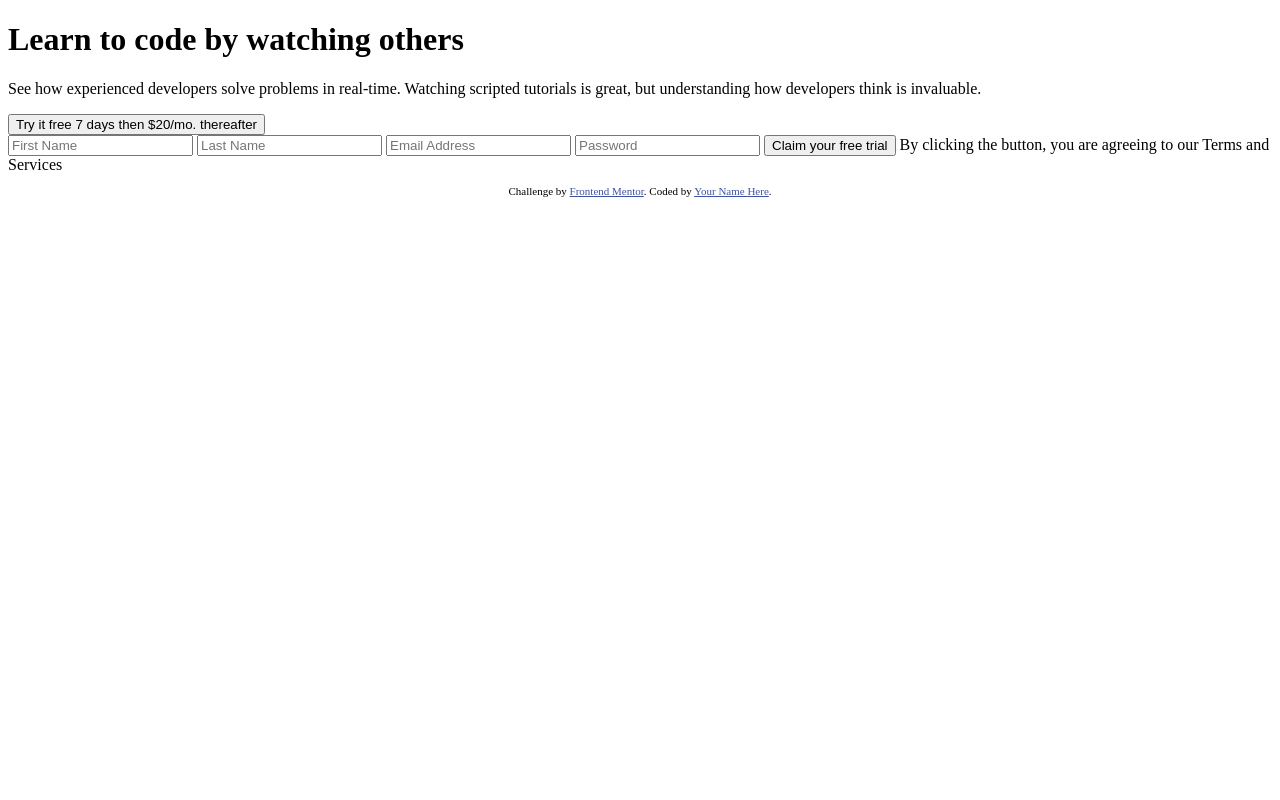
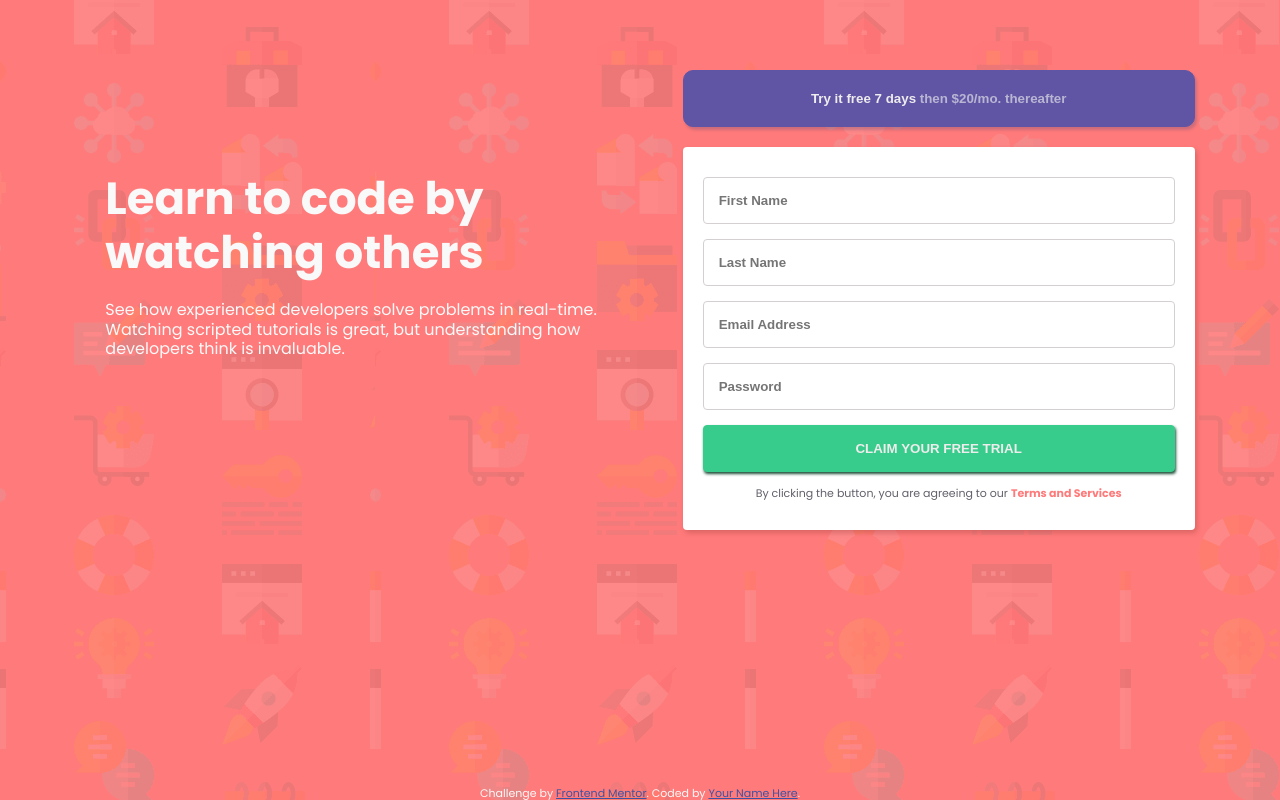
Before and after one commit to Favourezeugwa/Sign-up-form, a plain HTML site: page index.html in a window 1280 px wide. Drawn offline with Linux system fonts and the light colour scheme; a script that the page names is missing.

Commit message:
Modify index.html and style.css

```diff
--- a/index.html
+++ b/index.html
@@ -14,6 +14,7 @@
     <title>Favour | Intro component with sign up form</title>
   </head>
   <body>
+    <main>
       <header class="heading">
         <h1 class="heading-intro">Learn to code by watching others</h1>
         <p class="heading-bio">
@@ -22,9 +23,9 @@
           invaluable.
         </p>
       </header>
-    <main>
+      <section>
         <button type="button" class="tryIt-btn">
-        Try it free 7 days then $20/mo. thereafter
+          <b>Try it free 7 days</b> then $20/mo. thereafter
         </button>
         <form action="POST">
           <input
@@ -51,9 +52,13 @@
             name="password"
             placeholder="Password"
           />
-        <button type="button">Claim your free trial</button>
-        By clicking the button, you are agreeing to our Terms and Services
+          <button type="button" class="claim-btn">CLAIM YOUR FREE TRIAL</button>
+          <p class="last-ptag">
+            By clicking the button, you are agreeing to our
+            <span>Terms and Services</span>
+          </p>
         </form>
+      </section>
     </main>
     <footer>
       <p class="attribution">
--- a/style.css
+++ b/style.css
@@ -1,7 +1,170 @@
+@import url("https://fonts.googleapis.com/css2?family=Poppins:wght@400;500;600;700&display=swap");
+
+* {
+  margin: 0;
+  padding: 0;
+  box-sizing: border-box;
+}
+
+body {
+  background: url("./images/bg-intro-mobile.png");
+  background-color: hsl(0, 100%, 74%);
+  color: rgb(250, 249, 249);
+  font-size: 16px;
+  font-family: "Poppins", sans-serif;
+  line-height: 1.5;
+}
+
+button {
+  background: none;
+  cursor: pointer;
+  color: hsl(246, 25%, 77%);
+  border-radius: 10px;
+}
+
+main {
+  text-align: center;
+  padding: 70px 20px;
+}
+
+h1 {
+  font-size: 25px;
+  font-weight: 700;
+}
+
+.heading-bio {
+  font-size: 14px;
+  padding-top: 20px;
+}
+
+.tryIt-btn {
+  background-color: hsl(248, 32%, 49%);
+  margin-top: 70px;
+  padding: 15px 50px;
+  font-weight: 700;
+  border: 1px solid hsl(248, 32%, 49%);
+  box-shadow: 2px 3px 3px 0px hsla(249, 24%, 39%, 0.295);
+}
+
+.tryIt-btn b {
+  color: rgb(238, 236, 236);
+}
+
+form {
+  display: flex;
+  flex-direction: column;
+  margin-top: 20px;
+  padding-top: 5px;
+  padding-bottom: 20px;
+  background-color: rgb(255, 255, 255);
+  border-radius: 10px;
+  box-shadow: 2px 3px 5px 0px hsla(0, 46%, 36%, 0.288);
+}
+
+input {
+  margin-top: 15px;
+  margin-left: 20px;
+  margin-right: 20px;
+  padding: 15px;
+  border-radius: 4px;
+  border: 1px solid rgb(212, 208, 208);
+  color: hsl(249, 10%, 26%);
+  background-color: rgb(255, 255, 255);
+  font-weight: 700;
+}
+
+.claim-btn {
+  background-color: hsl(154, 59%, 51%);
+  margin: 15px 20px;
+  padding: 15px 30px;
+  font-weight: 700;
+  border-radius: 4px;
+  color: rgb(238, 236, 236);
+  border: 1px solid hsl(154, 59%, 51%);
+  box-shadow: 1px 2px 3px 0px hsl(154, 45%, 21%);
+}
+
+.last-ptag {
+  color: hsl(246, 5%, 40%);
+  font-size: 11px;
+  padding: 0 40px;
+}
+
+.last-ptag span {
+  color: hsl(0, 100%, 74%);
+  font-weight: 700;
+}
+
+/* footer */
 .attribution {
+  width: 100%;
   font-size: 11px;
   text-align: center;
 }
 .attribution a {
   color: hsl(228, 45%, 44%);
 }
+
+@media screen and (min-width: 768px) {
+  body {
+    line-height: 1.2;
+  }
+
+  main {
+    padding: 0;
+    display: flex;
+    align-items: center;
+    justify-content: space-evenly;
+  }
+
+  header {
+    width: 40%;
+    text-align: start;
+    padding-left: 20px;
+  }
+
+  h1 {
+    padding: 0;
+    font-size: 35px;
+  }
+
+  .heading-bio {
+    font-size: 13px;
+  }
+
+  section {
+    width: 40%;
+    margin-top: 0px;
+  }
+
+  .tryIt-btn {
+    margin-top: 50;
+    width: 100%;
+    padding: 10px 50px;
+  }
+
+  form {
+    padding-top: 15px;
+    padding-bottom: 30px;
+    border-radius: 4px;
+  }
+
+  .attribution {
+    position: fixed;
+    bottom: 0;
+  }
+}
+
+@media screen and (min-width: 1024px) {
+  h1 {
+    font-size: 45px;
+  }
+
+  .heading-bio {
+    font-size: 16px;
+  }
+
+  .tryIt-btn {
+    padding: 20px 50px;
+  }
+}
```
Lines whose indentation alone changed are shown as unchanged.
